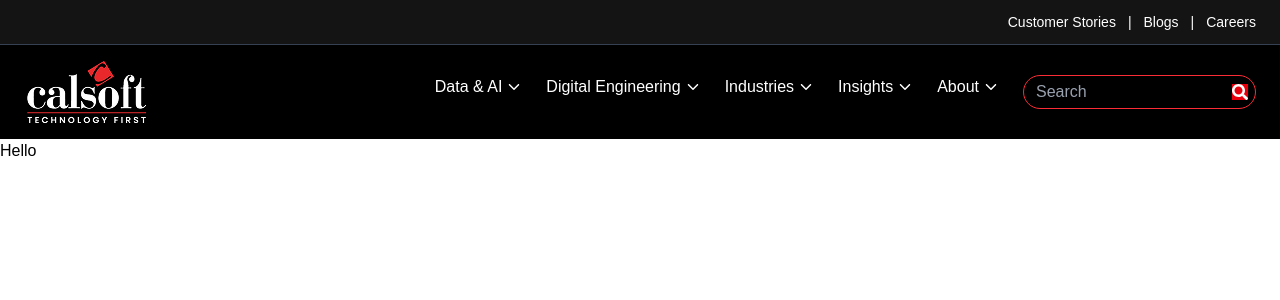
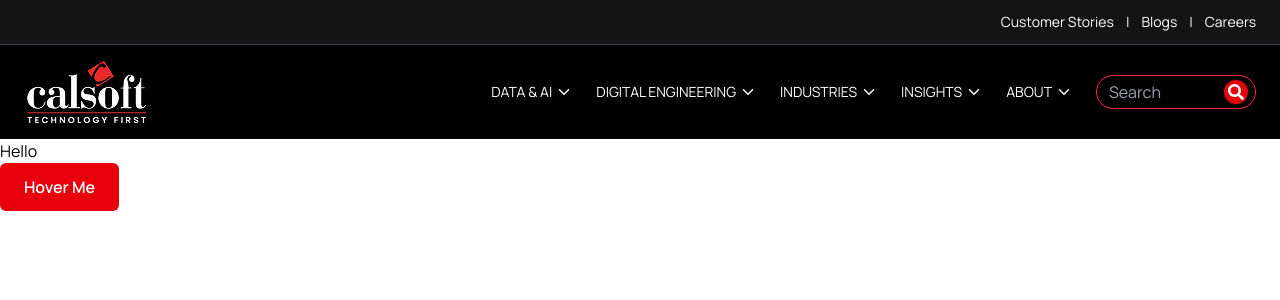
Before and after one commit to VaniAwasthi/calsoft, a Next.js app: page / in a window 1280 px wide. Shown: the top 300 px of the page. Built offline with nearby package versions, Linux system fonts and the light colour scheme.

Commit message:
structure and navbar

```diff
--- /dev/null
+++ b/app/component/home/HeroSec.jsx
@@ -0,0 +1,13 @@
+"use client";
+import React from "react";
+import HeroSecLayout from "../utilities/HeroSecLayout";
+
+const HeroSec = () => {
+  return (
+    <>
+      <h1>Hello</h1>
+    </>
+  );
+};
+
+export default HeroSec;
--- /dev/null
+++ b/app/component/utilities/BannerLayout.jsx
@@ -0,0 +1,62 @@
+"use client";
+import Image from "next/image";
+import Button from "./ButtonLayout";
+
+const BannerLayout = ({
+  image,
+  title,
+  title2,
+  description,
+  buttonText,
+  buttonImage,
+  hoverImage,
+  bgColor,
+  overlayOpacity,
+  zIndex,
+  BgClassname = "object-cover w-full h-full [object-position:76%_61%] md:object-center ",
+}) => {
+  return (
+    <div className="relative w-full min-h-screen flex items-center overflow-hidden">
+      {/* Overlay */}
+      <div
+        className="absolute inset-0 w-full h-full top-0 left-0"
+        style={{
+          backgroundColor: bgColor,
+          opacity: overlayOpacity,
+          zIndex: zIndex,
+        }}
+      ></div>
+
+      {/* Background Image */}
+      <div className="absolute inset-0 w-full h-full">
+        <Image
+          src={image}
+          alt="Background Image"
+          fill
+          className={BgClassname}
+          priority
+        />
+      </div>
+
+      {/* Content Section */}
+      <div className="relative z-10 flex flex-col items-start justify-start md:justify-center text-white px-6 md:px-32 max-w-7xl ">
+        <h2 className="text-lg md:text-4xl font-normal text-left ">{title}</h2>
+        <h2 className="text-lg md:text-4xl font-normal mt-2">{title2}</h2>
+        <p className="mt-2 text-sm md:text-base leading-snug max-w-[90%] md:max-w-[400px]">
+          {description}
+        </p>
+
+        {/* Button */}
+        <div className="mt-6">
+          <Button
+            text={buttonText}
+            image={buttonImage}
+            hoverImage={hoverImage}
+          />
+        </div>
+      </div>
+    </div>
+  );
+};
+
+export default BannerLayout;
--- /dev/null
+++ b/app/component/utilities/ButtonLayout.js
@@ -0,0 +1,14 @@
+import Link from "next/link";
+
+const DiagonalHoverButton = () => {
+  return (
+    <Link
+      href="/your-target-page"
+      className="relative inline-block px-6 py-3 font-semibold text-white bg-red-600 rounded-md overflow-hidden transition-all duration-500 before:absolute before:inset-0 before:bg-white/20 before:blur-md before:scale-0 hover:before:scale-150 before:transition-all before:duration-500"
+    >
+      Hover Me
+    </Link>
+  );
+};
+
+export default DiagonalHoverButton;
--- a/app/component/utilities/topnav.js
+++ b/app/component/utilities/topnav.js
@@ -1,37 +1,97 @@
 "use client";
 
 import { useState } from "react";
+import { Disclosure } from "@headlessui/react";
 import { FaSearch } from "react-icons/fa";
 import { IoIosArrowDown } from "react-icons/io";
+import { FiMenu } from "react-icons/fi";
 import Link from "next/link";
 import Image from "next/image";
 import Logo from "../../assets/logo.png";
+
 export default function Navbar() {
-  const [menuOpen, setMenuOpen] = useState(false);
-
   return (
     <header className="sticky top-0 z-50 w-full">
+      {/* Top Bar */}
       <div className="text-white px-6 py-3 border-b bg-[#141414] border-gray-700">
-        <div className="flex items-end justify-end text-sm container mx-auto  lg:max-w-7xl ">
-          <Link href="#" className="hover:underline">
-            Customer Stories
-            <span className="text-white p-3">|</span>
+        <div className="flex items-end justify-end text-sm container mx-auto lg:max-w-7xl">
+          <Link href="#" className="hover:font-bold">
+            Customer Stories<span className="text-white p-3">|</span>
           </Link>
-          <Link href="#" className="hover:underline">
-            Blogs
-            <span className="text-white p-3">|</span>
+          <Link href="#" className="hover:font-bold">
+            Blogs<span className="text-white p-3">|</span>
           </Link>
-          <Link href="#" className="hover:underline">
+          <Link href="#" className="hover:font-bold">
             Careers
           </Link>
         </div>
       </div>
-      <nav className="bg-black px-6 py-4">
-        <div className=" container mx-auto  lg:max-w-7xl  w-full flex items-center justify-between space-x-10">
+
+      {/* Navigation */}
+      <Disclosure as="nav" className="bg-black px-6 py-4">
+        {({ open }) => (
+          <>
+            <div className="container mx-auto lg:max-w-7xl flex items-center justify-between">
+              {/* Logo */}
               <Link href="#" className="text-2xl font-bold text-white">
-            <Image src={Logo} alt="Logoo" />
+                <Image src={Logo} alt="Logo" />
               </Link>
+
+              {/* Desktop Menu */}
               <div className="hidden lg:flex space-x-6">
+                {[
+                  "DATA & AI",
+                  "DIGITAL ENGINEERING",
+                  "INDUSTRIES",
+                  "INSIGHTS ",
+                  "ABOUT ",
+                ].map((item) => (
+                  <div key={item} className="relative group">
+                    <button className="flex items-center space-x-1 text-white hover:text-white">
+                      <span className="text-sm leading-12  font-normal hover:font-bold">
+                        {item}
+                      </span>
+                      <IoIosArrowDown />
+                    </button>
+                    <div className="absolute left-0 hidden p-2 mt-2 bg-white text-black rounded shadow-md group-hover:block">
+                      <Link
+                        href="#"
+                        className="block px-4 py-2 hover:bg-gray-200"
+                      >
+                        Submenu Item
+                      </Link>
+                      <Link
+                        href="#"
+                        className="block px-4 py-2 hover:bg-gray-200"
+                      >
+                        Submenu Item
+                      </Link>
+                    </div>
+                  </div>
+                ))}
+                {/* Search Bar */}
+                <div className="hidden lg:flex items-center space-x-4">
+                  <div className="relative">
+                    <input
+                      type="text"
+                      placeholder="Search"
+                      className="px-3 py-1 border border-red-500 rounded-full bg-black text-white w-40 placeholder-gray-400 focus:outline-none focus:ring-2 focus:ring-red-500"
+                    />
+                    <button className="absolute right-2 top-1/2 -translate-y-1/2 text-white bg-red-600 p-1 rounded-full">
+                      <FaSearch />
+                    </button>
+                  </div>
+                </div>
+              </div>
+
+              {/* Mobile Menu Button */}
+              <Disclosure.Button className="lg:hidden p-2 text-white focus:outline-none">
+                <FiMenu className="w-6 h-6" />
+              </Disclosure.Button>
+            </div>
+
+            {/* Mobile Menu */}
+            <Disclosure.Panel className="lg:hidden flex flex-col space-y-2 p-4 bg-black text-white">
               {[
                 "Data & AI",
                 "Digital Engineering",
@@ -39,61 +99,14 @@ export default function Navbar() {
                 "Insights",
                 "About",
               ].map((item) => (
-              <div key={item} className="relative group">
-                <button className="flex items-center space-x-1 text-white hover:text-gray-400">
-                  <span>{item}</span>
-                  <IoIosArrowDown />
-                </button>
-                <div className="absolute left-0 hidden p-2 mt-2 bg-white text-black rounded shadow-md group-hover:block">
-                  <Link href="#" className="block px-4 py-2 hover:bg-gray-200">
-                    Submenu Item
-                  </Link>
-                  <Link href="#" className="block px-4 py-2 hover:bg-gray-200">
-                    Submenu Item
-                  </Link>
-                </div>
-              </div>
-            ))}
-            <div className="hidden lg:flex items-center space-x-4">
-              <div className="relative">
-                <input
-                  type="text"
-                  placeholder="Search"
-                  className="px-3 py-1 border border-red-500 rounded-full bg-black text-white placeholder-gray-400 focus:outline-none focus:ring-2 focus:ring-red-500"
-                />
-                <button className="absolute right-2 top-1/2 -translate-y-1/2 text-white bg-red-600 ">
-                  <FaSearch />
-                </button>
-              </div>
-            </div>
-          </div>
-        </div>
-      </nav>
-      <button
-        className="block lg:hidden px-4 py-2 text-white bg-gray-800"
-        onClick={() => setMenuOpen(!menuOpen)}
-      >
-        Menu
-      </button>
-      {menuOpen && (
-        <div className="md:hidden flex flex-col space-y-2 p-4 bg-black text-white">
-          {[
-            "DATA & AI",
-            "DIGITAL ENGINEERING",
-            "INDUSTRIES",
-            "INSIGHTS",
-            "ABOUT",
-          ].map((item) => (
-            <Link
-              key={item}
-              href="#"
-              className="block py-2 text-center border-b border-gray-700"
-            >
+                <Link key={item} href="#" className="block py-4">
                   {item}
                 </Link>
               ))}
-        </div>
+            </Disclosure.Panel>
+          </>
         )}
+      </Disclosure>
     </header>
   );
 }
--- a/app/globals.css
+++ b/app/globals.css
@@ -3,7 +3,7 @@
 :root {
   --background: #ffffff;
   --foreground: #171717;
-  --primary-font: "Manrope", sans-serif;
+  --primary-font: "Manrope", serif;
   --secondary-font: "Inter", serif;
   --ternary-font: "Poppins", serif;
 }
--- a/app/layout.js
+++ b/app/layout.js
@@ -13,13 +13,21 @@ const geistMono = Geist_Mono({
 });
 
 export const metadata = {
-  title: "Create Next App",
-  description: "Generated by create next app",
+  title: "Calsoft",
+  description: "Calsoft Technology first",
 };
 
 export default function RootLayout({ children }) {
   return (
     <html lang="en">
+      <head>
+        <link rel="preconnect" href="https://fonts.googleapis.com" />
+        <link rel="preconnect" href="https://fonts.gstatic.com" crossorigin />
+        <link
+          href="https://fonts.googleapis.com/css2?family=Manrope:wght@200..800&display=swap"
+          rel="stylesheet"
+        />
+      </head>
       <body>
         <div className="flex flex-col min-h-screen">
           <Navbar />
--- a/app/page.js
+++ b/app/page.js
@@ -1,10 +1,12 @@
 import Image from "next/image";
+import ButtonLayout from "./component/utilities/ButtonLayout";
 
 export default function Home() {
   return (
     <>
       <div>
         <h1>Hello</h1>
+        <ButtonLayout />
       </div>
     </>
   );
--- a/package.json
+++ b/package.json
@@ -9,6 +9,7 @@
     "lint": "next lint"
   },
   "dependencies": {
+    "@headlessui/react": "^2.2.0",
     "next": "15.2.4",
     "react": "^19.0.0",
     "react-dom": "^19.0.0",
```
Also changed, not shown: 1 other file (tests, documents, lock files or other folders). Lines whose indentation alone changed are shown as unchanged.
